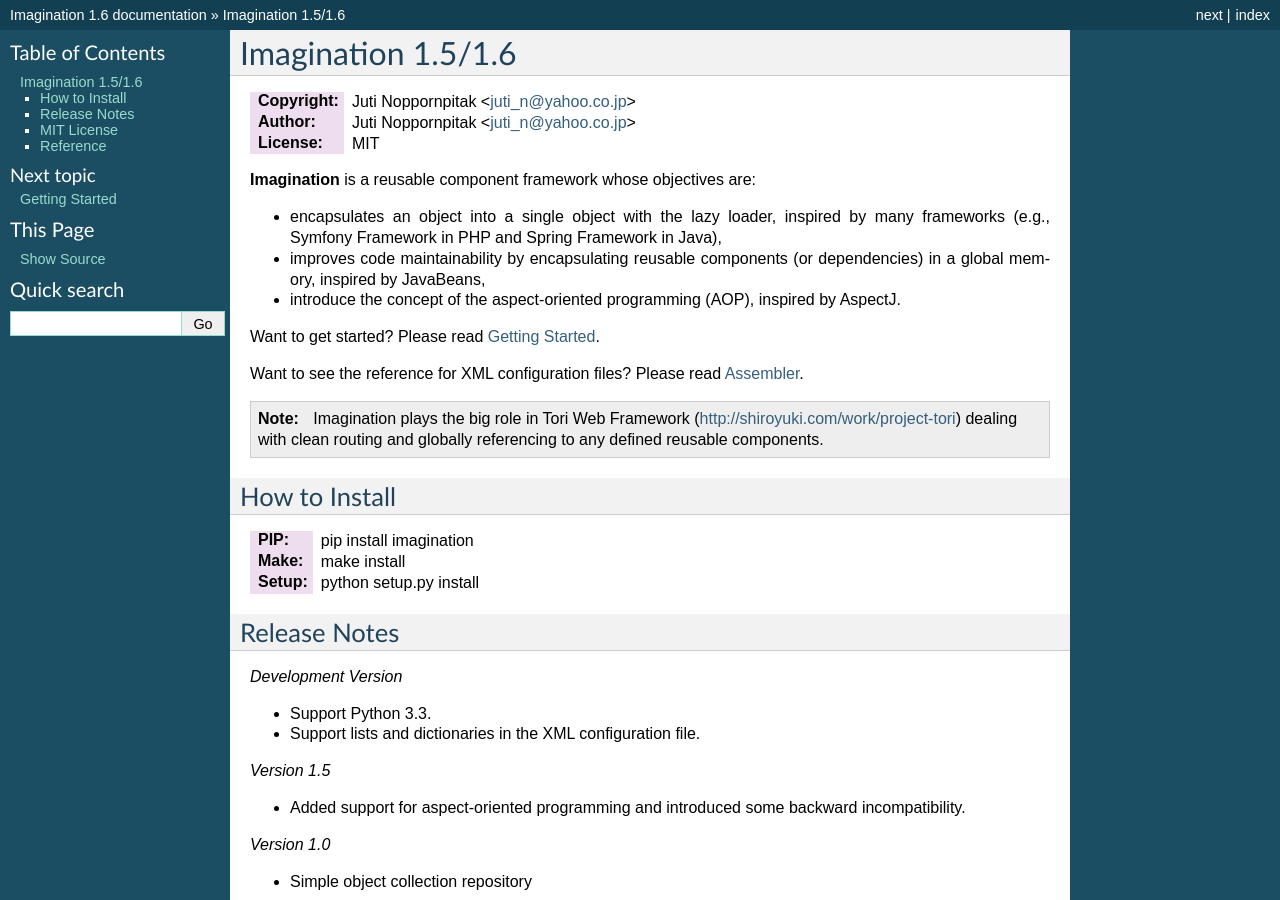
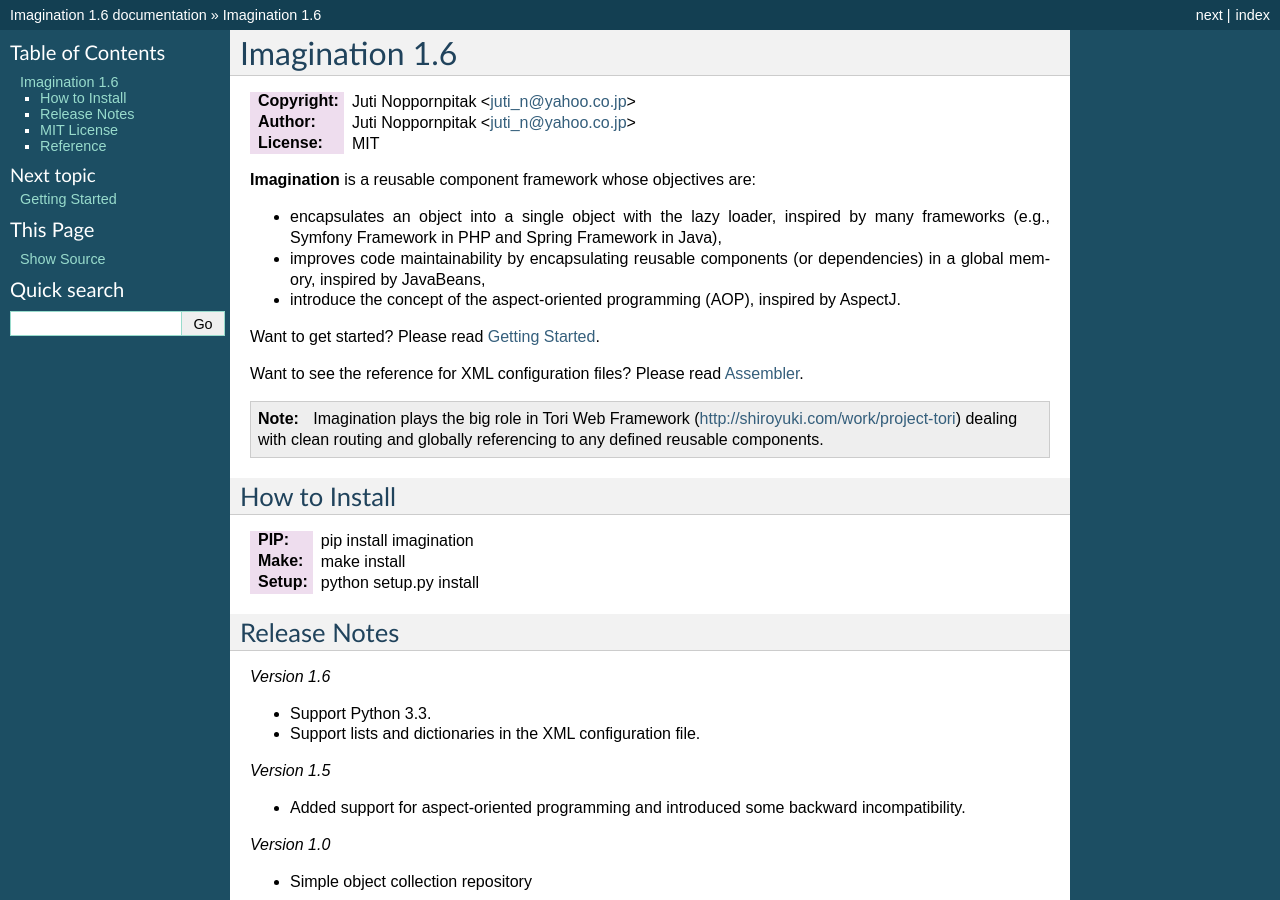
Before and after one commit to shiroyuki/Imagination, a Sphinx documentation site: the page built from docs/source/index.rst, in a window 1280 px wide and 900 px high. Built offline with Sphinx 7.4.7, drawn with Linux system fonts in a browser that asks for light colours; formulas are drawn with MathJax 3; some of the changed text lies outside the part shown.

Commit message:
Minor update to the doc

```diff
--- a/docs/source/index.rst
+++ b/docs/source/index.rst
@@ -3,8 +3,8 @@
    You can adapt this file completely to your liking, but it should at least
    contain the root `toctree` directive.
 
-Imagination 1.5/1.6
-===================
+Imagination 1.6
+===============
 
 :Copyright: Juti Noppornpitak <juti_n@yahoo.co.jp>
 :Author:    Juti Noppornpitak <juti_n@yahoo.co.jp>
@@ -39,7 +39,7 @@
 Release Notes
 -------------
 
-*Development Version*
+*Version 1.6*
 
 * Support Python 3.3.
 * Support lists and dictionaries in the XML configuration file.
```
